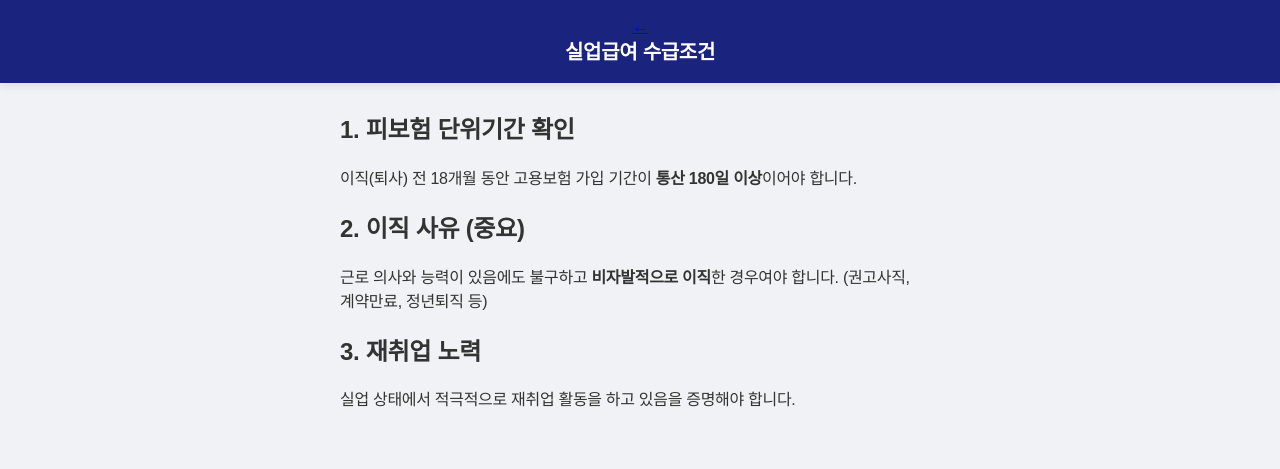
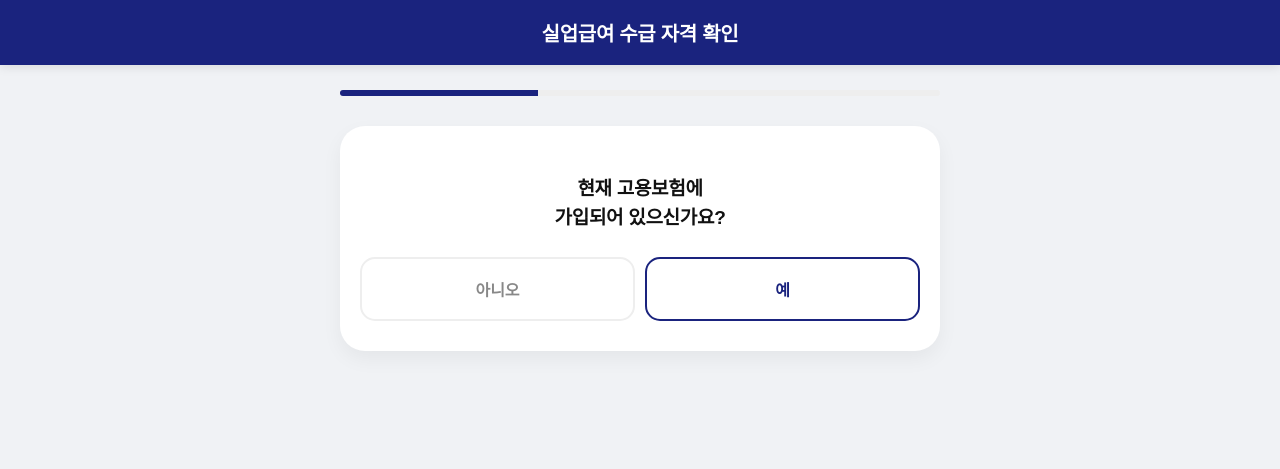
Before and after one commit to HdongMi/employment, a plain HTML site: page unemployment-check.html in a window 1280 px wide. Drawn offline with Linux system fonts and the light colour scheme; a web font is replaced by a local one.

Commit message:
Update unemployment-check.html

```diff
--- a/unemployment-check.html
+++ b/unemployment-check.html
@@ -3,29 +3,113 @@
 <head>
   <meta charset="UTF-8">
   <meta name="viewport" content="width=device-width, initial-scale=1.0, viewport-fit=cover">
-  <title>수급조건 - 고용 알리미</title>
+  <title>수급조건 확인 - 고용24</title>
+  <link rel="stylesheet" type="text/css" href="https://cdn.jsdelivr.net/gh/moonspam/NanumSquareRound@master/nanumsquareround.min.css">
   <link rel="stylesheet" href="style.css">
+  <style>
+    /* 체크리스트 전용 추가 스타일 */
+    .step-box { display: none; animation: fadeIn 0.5s; }
+    .step-box.active { display: block; }
+
+    .question-card { background: white; padding: 30px 20px; border-radius: 25px; text-align: center; box-shadow: 0 8px 20px rgba(0,0,0,0.05); }
+    .question-text { font-size: 19px; font-weight: 700; line-height: 1.5; margin-bottom: 25px; color: #111; }
+
+    .btn-group { display: flex; gap: 10px; }
+    .choice-btn { flex: 1; padding: 18px; border-radius: 15px; border: 2px solid #eee; background: white; font-size: 16px; font-weight: 700; cursor: pointer; transition: 0.2s; }
+    .choice-btn:active { background: #f5f6ff; transform: scale(0.98); }
+    .choice-btn.yes { color: var(--navy-deep); border-color: var(--navy-deep); }
+    .choice-btn.no { color: #888; }
+
+    .progress-bar { width: 100%; height: 6px; background: #eee; border-radius: 10px; margin-bottom: 30px; overflow: hidden; }
+    .progress-fill { height: 100%; background: var(--navy-deep); width: 33%; transition: 0.3s; }
+
+    .result-card { display: none; text-align: center; padding: 40px 20px; background: white; border-radius: 25px; box-shadow: 0 10px 30px rgba(0,0,0,0.08); }
+    .result-icon { font-size: 50px; margin-bottom: 15px; }
+    .result-title { font-size: 22px; font-weight: 800; margin-bottom: 15px; }
+    .result-desc { font-size: 15px; line-height: 1.6; color: #666; margin-bottom: 25px; }
+    .retry-btn { background: #eee; color: #333; border: none; padding: 12px 25px; border-radius: 10px; font-weight: 700; cursor: pointer; }
+
+    .home-link { display: inline-block; margin-top: 20px; color: var(--navy-deep); font-weight: 700; text-decoration: none; border-bottom: 1px solid var(--navy-deep); }
+  </style>
 </head>
 <body>
   <header class="header">
-    <div class="header-inner">
-      <a href="index.html" class="back-btn">←</a>
-      <h1>실업급여 수급조건</h1>
+    <div class="header-inner" style="justify-content: center;">
+      <h1>실업급여 수급 자격 확인</h1>
     </div>
   </header>
+
   <main class="container">
-    <div class="content-box">
-      <h2>1. 피보험 단위기간 확인</h2>
-      <p>이직(퇴사) 전 18개월 동안 고용보험 가입 기간이 <strong>통산 180일 이상</strong>이어야 합니다.</p>
+    <div id="quiz-container">
+      <div class="progress-bar"><div class="progress-fill" id="progress"></div></div>
+
+      <div class="step-box active" id="step1">
+        <div class="question-card">
+          <p class="question-text">현재 고용보험에<br>가입되어 있으신가요?</p>
+          <div class="btn-group">
+            <button class="choice-btn no" onclick="showResult(false)">아니오</button>
+            <button class="choice-btn yes" onclick="nextStep(2)">예</button>
+          </div>
+        </div>
+      </div>
+
+      <div class="step-box" id="step2">
+        <div class="question-card">
+          <p class="question-text">퇴사 전 18개월간<br>근무일수가 180일 이상인가요?</p>
+          <div class="btn-group">
+            <button class="choice-btn no" onclick="showResult(false)">아니오</button>
+            <button class="choice-btn yes" onclick="nextStep(3)">예</button>
+          </div>
+        </div>
+      </div>
+
+      <div class="step-box" id="step3">
+        <div class="question-card">
+          <p class="question-text">본인의 의사가 아닌<br>비자발적 퇴사인가요?</p>
+          <div class="btn-group">
+            <button class="choice-btn no" onclick="showResult(false)">아니오</button>
+            <button class="choice-btn yes" onclick="showResult(true)">예</button>
+          </div>
+        </div>
+      </div>
     </div>
-    <div class="content-box">
-      <h2>2. 이직 사유 (중요)</h2>
-      <p>근로 의사와 능력이 있음에도 불구하고 <strong>비자발적으로 이직</strong>한 경우여야 합니다. (권고사직, 계약만료, 정년퇴직 등)</p>
-    </div>
-    <div class="content-box">
-      <h2>3. 재취업 노력</h2>
-      <p>실업 상태에서 적극적으로 재취업 활동을 하고 있음을 증명해야 합니다.</p>
+
+    <div id="result-screen" class="result-card">
+      <div id="result-content">
+        </div>
+      <button class="retry-btn" onclick="location.reload()">다시 확인하기</button>
+      <br>
+      <a href="index.html" class="home-link">홈으로 돌아가기</a>
     </div>
   </main>
+
+  <script>
+    function nextStep(step) {
+      document.querySelectorAll('.step-box').forEach(box => box.classList.remove('active'));
+      document.getElementById('step' + step).classList.add('active');
+      document.getElementById('progress').style.width = (step * 33.3) + '%';
+    }
+
+    function showResult(isEligible) {
+      document.getElementById('quiz-container').style.display = 'none';
+      const screen = document.getElementById('result-screen');
+      const content = document.getElementById('result-content');
+      screen.style.display = 'block';
+
+      if(isEligible) {
+        content.innerHTML = `
+          <div class="result-icon">🎉</div>
+          <h2 class="result-title" style="color:var(--navy-deep)">수급 가능성이 높습니다!</h2>
+          <p class="result-desc">입력하신 정보를 바탕으로 볼 때, 실업급여 수급 조건을 충족하실 가능성이 큽니다. 정확한 판정을 위해 거주지 관할 고용센터를 방문해 주세요.</p>
+        `;
+      } else {
+        content.innerHTML = `
+          <div class="result-icon">📢</div>
+          <h2 class="result-title" style="color:#d32f2f">확인이 필요합니다.</h2>
+          <p class="result-desc">아쉽게도 실업급여 수급 조건을 충족하지 못할 가능성이 있습니다. 예외적인 상황(질병, 강제 이직 등)이 있을 수 있으니 상세 상담을 권장합니다.</p>
+        `;
+      }
+    }
+  </script>
 </body>
 </html>
```
